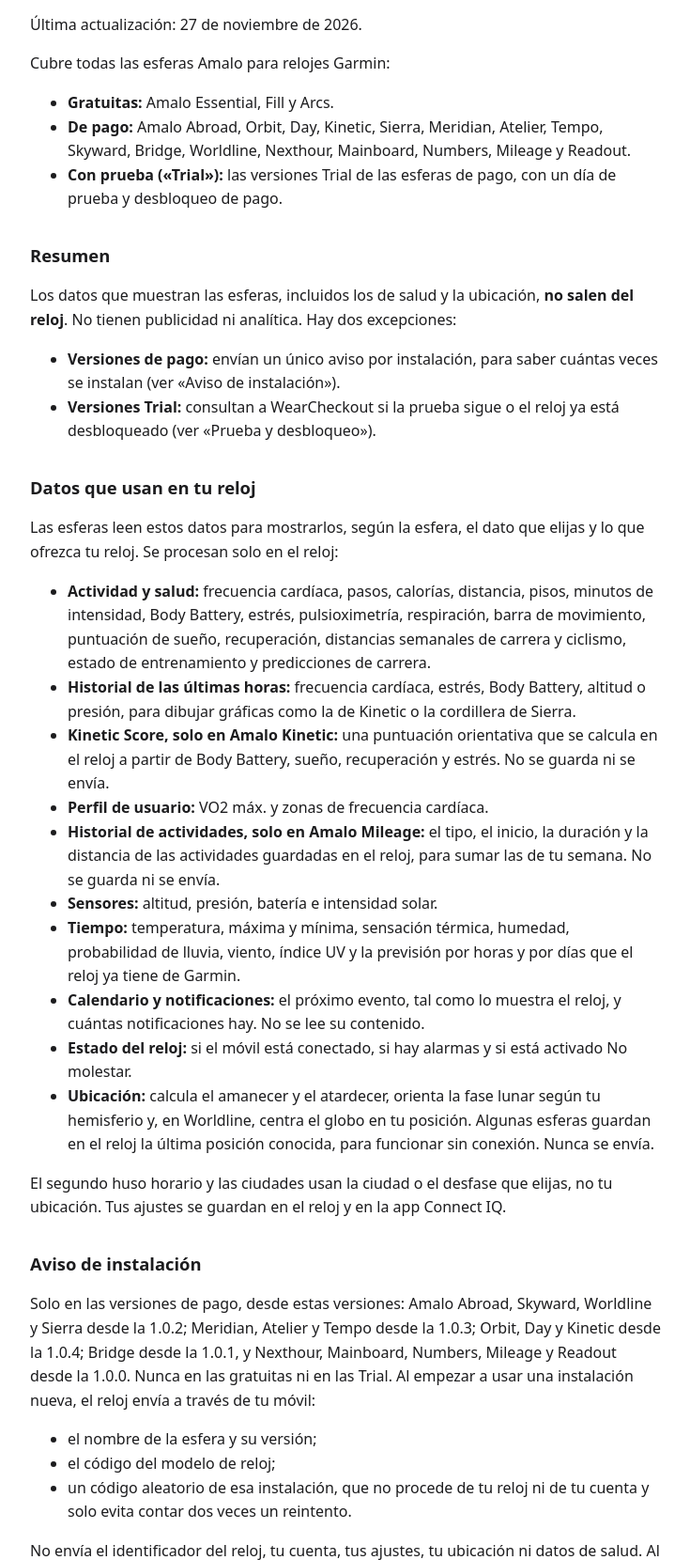
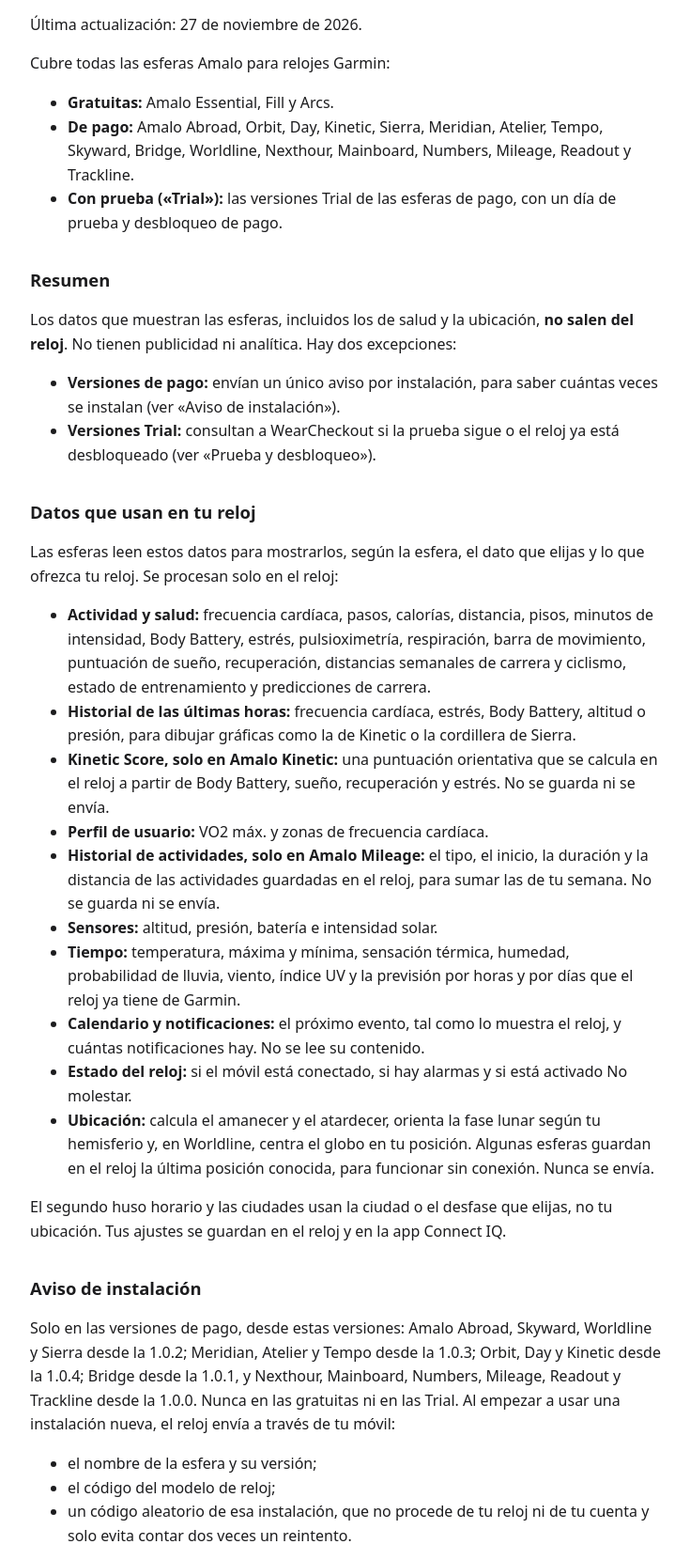
Before and after one commit to wasdaf77/amalo-privacy, a plain HTML site: page index.html in a window 1280 px wide. Shown: the part 135-1795 px from the top of the page at 94% size, without its empty margins (272-1007 px from the left). Drawn offline with Linux system fonts and the light colour scheme.

Commit message:
Añade Amalo Trackline a la política de privacidad

```diff
--- a/index.html
+++ b/index.html
@@ -19,7 +19,7 @@
 <p>Cubre todas las esferas Amalo para relojes Garmin:</p>
 <ul>
   <li><strong>Gratuitas:</strong> Amalo Essential, Fill y Arcs.</li>
-  <li><strong>De pago:</strong> Amalo Abroad, Orbit, Day, Kinetic, Sierra, Meridian, Atelier, Tempo, Skyward, Bridge, Worldline, Nexthour, Mainboard, Numbers, Mileage y Readout.</li>
+  <li><strong>De pago:</strong> Amalo Abroad, Orbit, Day, Kinetic, Sierra, Meridian, Atelier, Tempo, Skyward, Bridge, Worldline, Nexthour, Mainboard, Numbers, Mileage, Readout y Trackline.</li>
   <li><strong>Con prueba («Trial»):</strong> las versiones Trial de las esferas de pago, con un día de prueba y desbloqueo de pago.</li>
 </ul>
 
@@ -47,7 +47,7 @@
 <p>El segundo huso horario y las ciudades usan la ciudad o el desfase que elijas, no tu ubicación. Tus ajustes se guardan en el reloj y en la app Connect IQ.</p>
 
 <h2 id="aviso">Aviso de instalación</h2>
-<p>Solo en las versiones de pago, desde estas versiones: Amalo Abroad, Skyward, Worldline y Sierra desde la 1.0.2; Meridian, Atelier y Tempo desde la 1.0.3; Orbit, Day y Kinetic desde la 1.0.4; Bridge desde la 1.0.1, y Nexthour, Mainboard, Numbers, Mileage y Readout desde la 1.0.0. Nunca en las gratuitas ni en las Trial. Al empezar a usar una instalación nueva, el reloj envía a través de tu móvil:</p>
+<p>Solo en las versiones de pago, desde estas versiones: Amalo Abroad, Skyward, Worldline y Sierra desde la 1.0.2; Meridian, Atelier y Tempo desde la 1.0.3; Orbit, Day y Kinetic desde la 1.0.4; Bridge desde la 1.0.1, y Nexthour, Mainboard, Numbers, Mileage, Readout y Trackline desde la 1.0.0. Nunca en las gratuitas ni en las Trial. Al empezar a usar una instalación nueva, el reloj envía a través de tu móvil:</p>
 <ul>
   <li>el nombre de la esfera y su versión;</li>
   <li>el código del modelo de reloj;</li>
@@ -99,7 +99,7 @@
 <p>It covers every Amalo watch face for Garmin watches:</p>
 <ul>
   <li><strong>Free:</strong> Amalo Essential, Fill and Arcs.</li>
-  <li><strong>Paid:</strong> Amalo Abroad, Orbit, Day, Kinetic, Sierra, Meridian, Atelier, Tempo, Skyward, Bridge, Worldline, Nexthour, Mainboard, Numbers, Mileage and Readout.</li>
+  <li><strong>Paid:</strong> Amalo Abroad, Orbit, Day, Kinetic, Sierra, Meridian, Atelier, Tempo, Skyward, Bridge, Worldline, Nexthour, Mainboard, Numbers, Mileage, Readout and Trackline.</li>
   <li><strong>With a trial ("Trial"):</strong> the Trial versions of the paid watch faces, with a one-day trial and a paid unlock.</li>
 </ul>
 
@@ -127,7 +127,7 @@
 <p>The second time zone and the cities use the city or offset you choose, not your location. Your settings are stored on the watch and in the Connect IQ app.</p>
 
 <h2 id="notice">Installation notice</h2>
-<p>Only in the paid versions, from these versions: Amalo Abroad, Skyward, Worldline and Sierra from 1.0.2; Meridian, Atelier and Tempo from 1.0.3; Orbit, Day and Kinetic from 1.0.4; Bridge from 1.0.1, and Nexthour, Mainboard, Numbers, Mileage and Readout from 1.0.0. Never in the free watch faces or the Trials. When you start using a new installation, the watch sends, through your phone:</p>
+<p>Only in the paid versions, from these versions: Amalo Abroad, Skyward, Worldline and Sierra from 1.0.2; Meridian, Atelier and Tempo from 1.0.3; Orbit, Day and Kinetic from 1.0.4; Bridge from 1.0.1, and Nexthour, Mainboard, Numbers, Mileage, Readout and Trackline from 1.0.0. Never in the free watch faces or the Trials. When you start using a new installation, the watch sends, through your phone:</p>
 <ul>
   <li>the name of the watch face and its version;</li>
   <li>the watch model code;</li>
```
